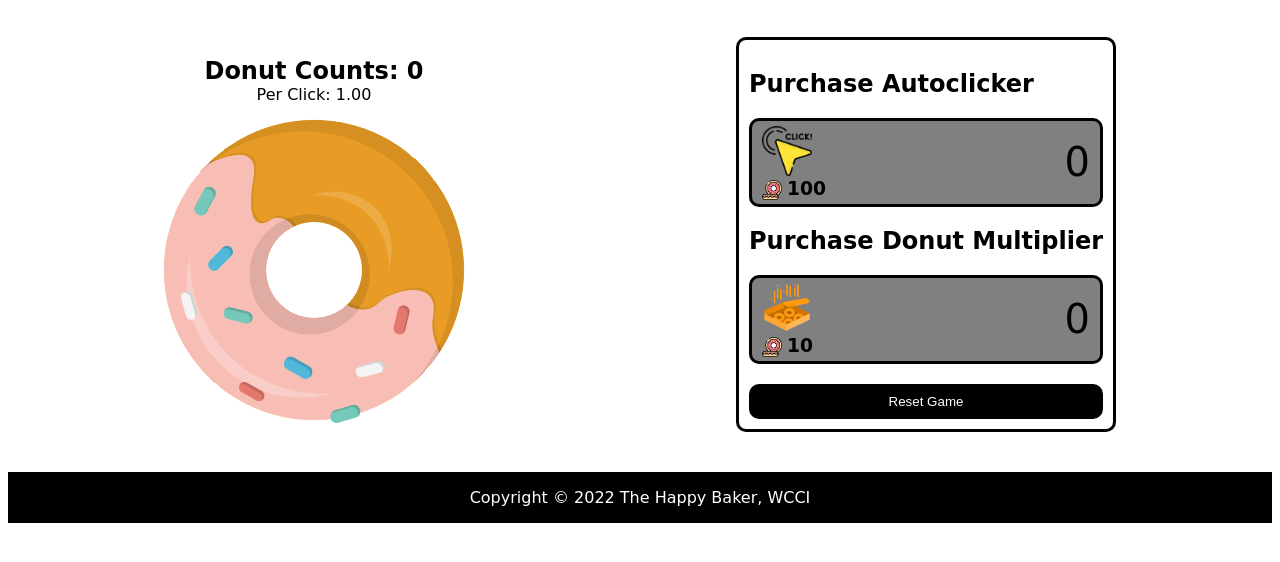
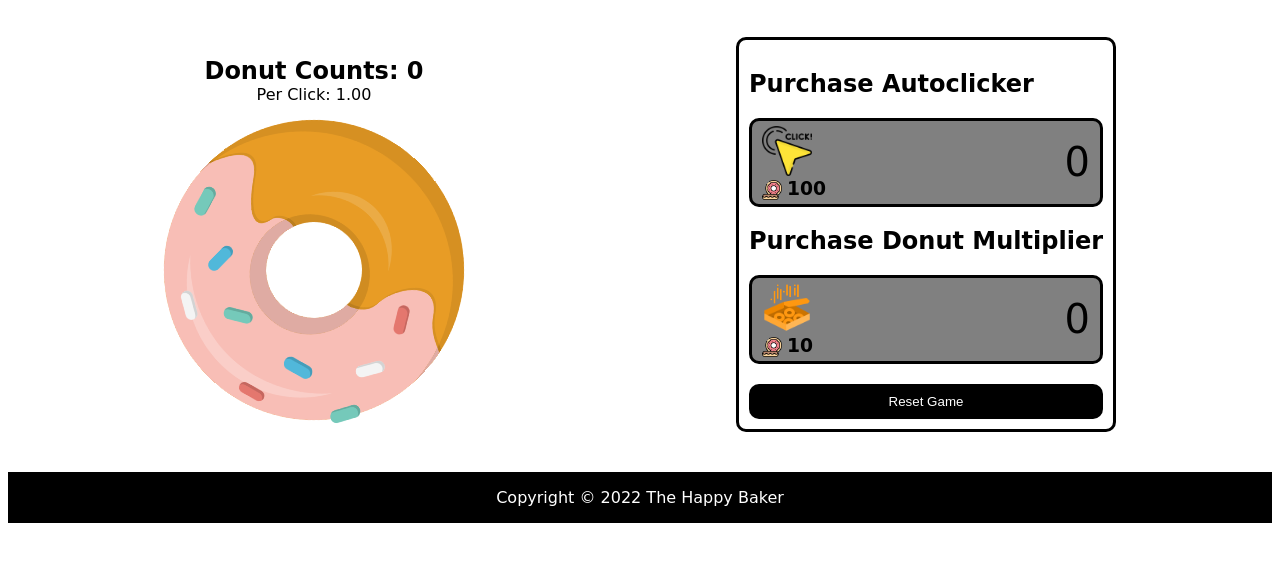
Before and after one commit to hadhikari1/donutmaker, a website built with Parcel: page index.html in a window 1280 px wide. Shown: the part 114-676 px from the top of the page. Built offline with nearby package versions, Linux system fonts and the light colour scheme; files whose address does not match are found by name; a web font is replaced by a local one.

Commit message:
completed

```diff
--- a/index.html
+++ b/index.html
@@ -98,7 +98,7 @@
         </main>
         <footer class="footer">
             <p style="text-align: center"> Copyright &copy;
-                <script>document.write(new Date().getFullYear())</script> The Happy Baker, WCCI
+                <script>document.write(new Date().getFullYear())</script> The Happy Baker
             </p>
         </footer>
     </div>
```
